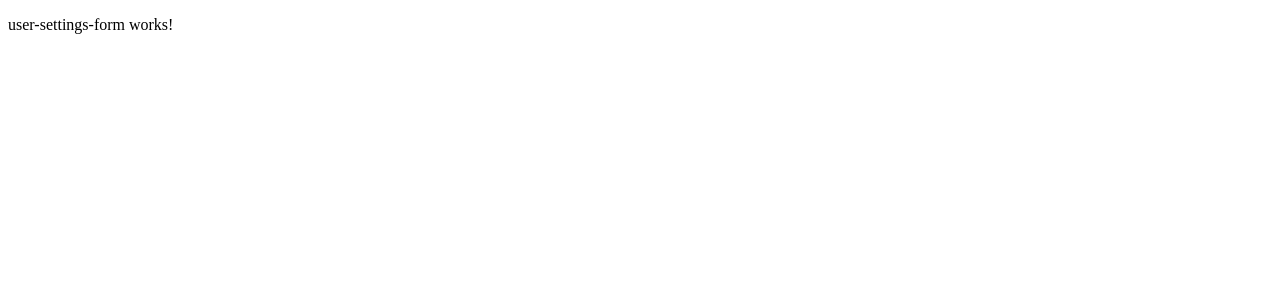
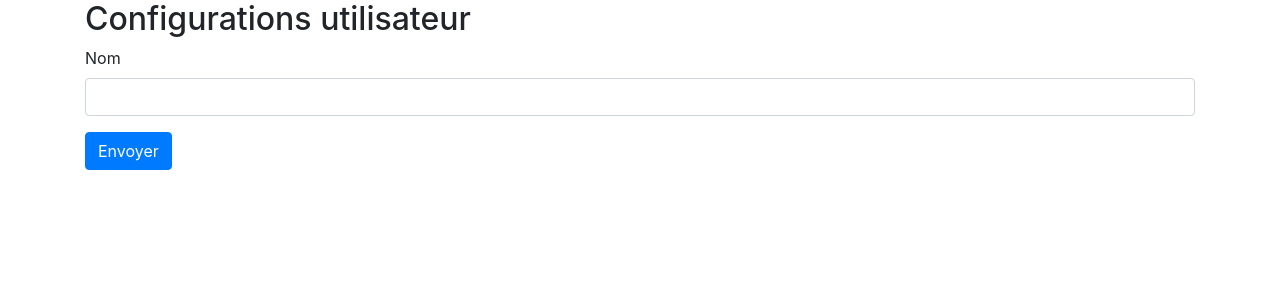
Before and after one commit to jeanyvesruffin/Angular_Forms, an Angular app in the folder frontend/forms-demo/: page / in a window 1280 px wide. Shown: the top 300 px of the page. Built offline with nearby package versions, Linux system fonts and the light colour scheme.

Commit message:
templet forms using bootstrap done

```diff
--- a/frontend/forms-demo/angular.json
+++ b/frontend/forms-demo/angular.json
@@ -24,6 +24,7 @@
               "src/assets"
             ],
             "styles": [
+              "node_modules/bootstrap/dist/css/bootstrap.min.css",
               "src/styles.css"
             ],
             "scripts": []
--- a/frontend/forms-demo/package.json
+++ b/frontend/forms-demo/package.json
@@ -19,6 +19,7 @@
     "@angular/platform-browser": "~9.1.11",
     "@angular/platform-browser-dynamic": "~9.1.11",
     "@angular/router": "~9.1.11",
+    "bootstrap": "^4.5.0",
     "rxjs": "~6.5.4",
     "tslib": "^1.10.0",
     "zone.js": "~0.10.2"
--- a/frontend/forms-demo/src/app/user-settings-form/user-settings-form.component.html
+++ b/frontend/forms-demo/src/app/user-settings-form/user-settings-form.component.html
@@ -1 +1,10 @@
-<p>user-settings-form works!</p>
+<div class="container">
+    <h2>Configurations utilisateur</h2>
+    <form>
+        <div class="form-group">
+            <label for="name">Nom</label>
+            <input id="name" name="name" class="form-control"/>
+        </div>
+        <button class="btn btn-primary">Envoyer</button>
+    </form>
+</div>
```
Also changed, not shown: 2 other files (tests, documents, lock files or other folders).
